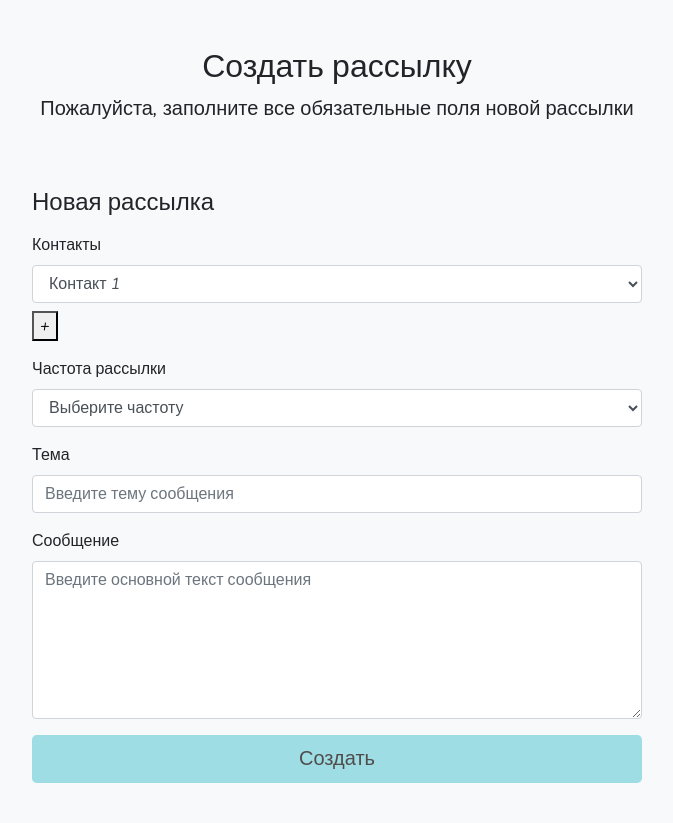
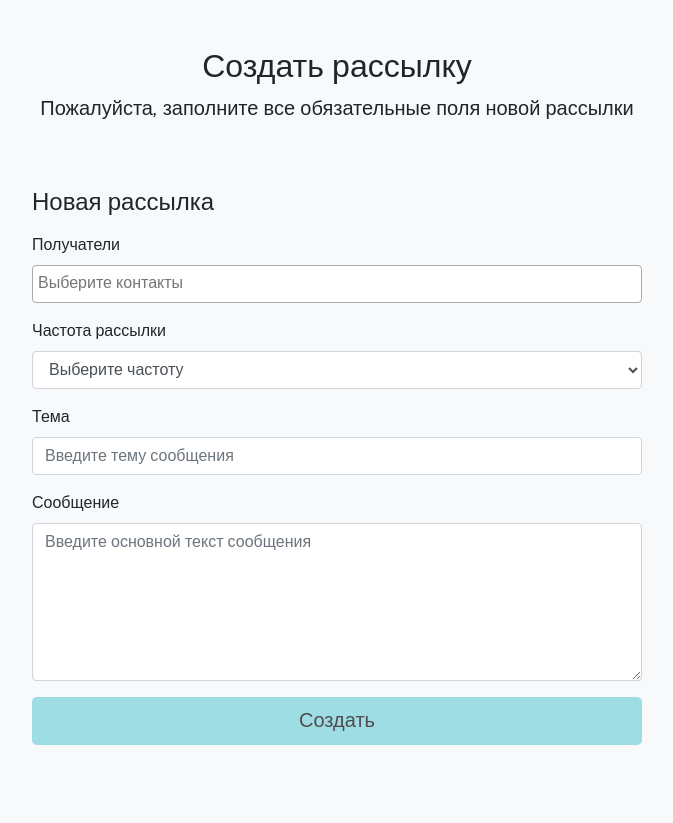
Before and after one commit to Kseniia-Artemova/mailing_service, a Django app: page / in a window 1280 px wide. Shown: the part 68-891 px from the top of the page, without its empty margins (303-976 px from the left). Run offline with Django 4.2, Linux system fonts and the light colour scheme; some libraries are stand-ins or nearby versions.

Commit message:
fixed input of contacts on the home page

```diff
--- a/mailing/templates/mailing/base.html
+++ b/mailing/templates/mailing/base.html
@@ -7,7 +7,7 @@
     <title>SkyShrimp</title>
 
     <link href="https://fonts.googleapis.com/css2?family=Nunito:ital,wght@1,300&family=Raleway:ital,wght@1,200&display=swap" rel="stylesheet">
-
+    <link href="https://cdn.jsdelivr.net/npm/select2@4.1.0-beta.1/dist/css/select2.min.css" rel="stylesheet" />
     <!-- Bootstrap core CSS -->
     <link href="{% static 'css/bootstrap.min.css' %}" rel="stylesheet">
 
@@ -35,6 +35,7 @@
 
     <script src="https://code.jquery.com/jquery-3.2.1.slim.min.js" integrity="sha384-KJ3o2DKtIkvYIK3UENzmM7KCkRr/rE9/Qpg6aAZGJwFDMVNA/GpGFF93hXpG5KkN" crossorigin="anonymous"></script>
     <script>window.jQuery || document.write('<script src="../../assets/js/vendor/jquery-slim.min.js"><\/script>')</script>
+    <script src="https://cdn.jsdelivr.net/npm/select2@4.1.0-beta.1/dist/js/select2.min.js"></script>
     <script src="{% static 'js/popper.min.js' %}"></script>
     <script src="{% static 'js/bootstrap.min.js' %}"></script>
     <script src="{% static 'js/holder.min.js' %}"></script>
--- a/mailing/templates/mailing/home.html
+++ b/mailing/templates/mailing/home.html
@@ -12,21 +12,18 @@
         <form class="needs-validation" action="{% url 'mailing:home' %}" method="post" novalidate>
             {% csrf_token %}
             <!-- Выбор контактов -->
-                <div class="mb-3" id="contactsContainer">
-                    <label>Контакты</label>
-                    <div class="contact-select mb-2">
-                        <select class="form-control mb-2" name="contacts">
-                            <option>Контакт 1</option>
-                            <option>Контакт 2</option>
-                            <!-- ... -->
-                        </select>
-                    </div>
-                    <button type="button" id="addContactButton">+</button>
+                <div class="mb-3">
+                    <label for="contacts">Получатели</label>
+                    <select id="contacts" multiple="multiple" class="form-control" style="width: 100%">
+                        <option value="Контакт 1">Контакт 1</option>
+                        <option value="Контакт 2">Контакт 2</option>
+                        <!-- ... -->
+                    </select>
                 </div>
                 <!-- Частота рассылки -->
                 <div class="mb-3">
                     <label for="frequency">Частота рассылки</label>
-                    <select class="form-control" id="frequency" name="fre" onchange="showDateFields(this)">
+                    <select class="form-control" id="frequency" name="frequency" onchange="showDateFields(this)">
                         <option value="" selected disabled>Выберите частоту</option>
                         <option value="once">Один раз</option>
                         <option value="daily">Каждый день</option>
--- a/mailing/views.py
+++ b/mailing/views.py
@@ -9,3 +9,13 @@ class HomeView(CreateView):
     model = Mailing
     template_name = 'mailing/home.html'
     fields = ('timedate', 'frequency', 'status', 'message')
+
+    def post(self, request, *args, **kwargs):
+        print(request.POST.getlist('contacts'))
+        print(request.POST.get('frequency'))
+        print(request.POST.get('subject'))
+        print(request.POST.get('body'))
+        print(request.POST.get('schedule_time'))
+        print(request.POST.get('schedule_date'))
+
+        return super().post(request, *args, **kwargs)
```
Also changed, not shown: mailing/static/js/holder.min.js.
